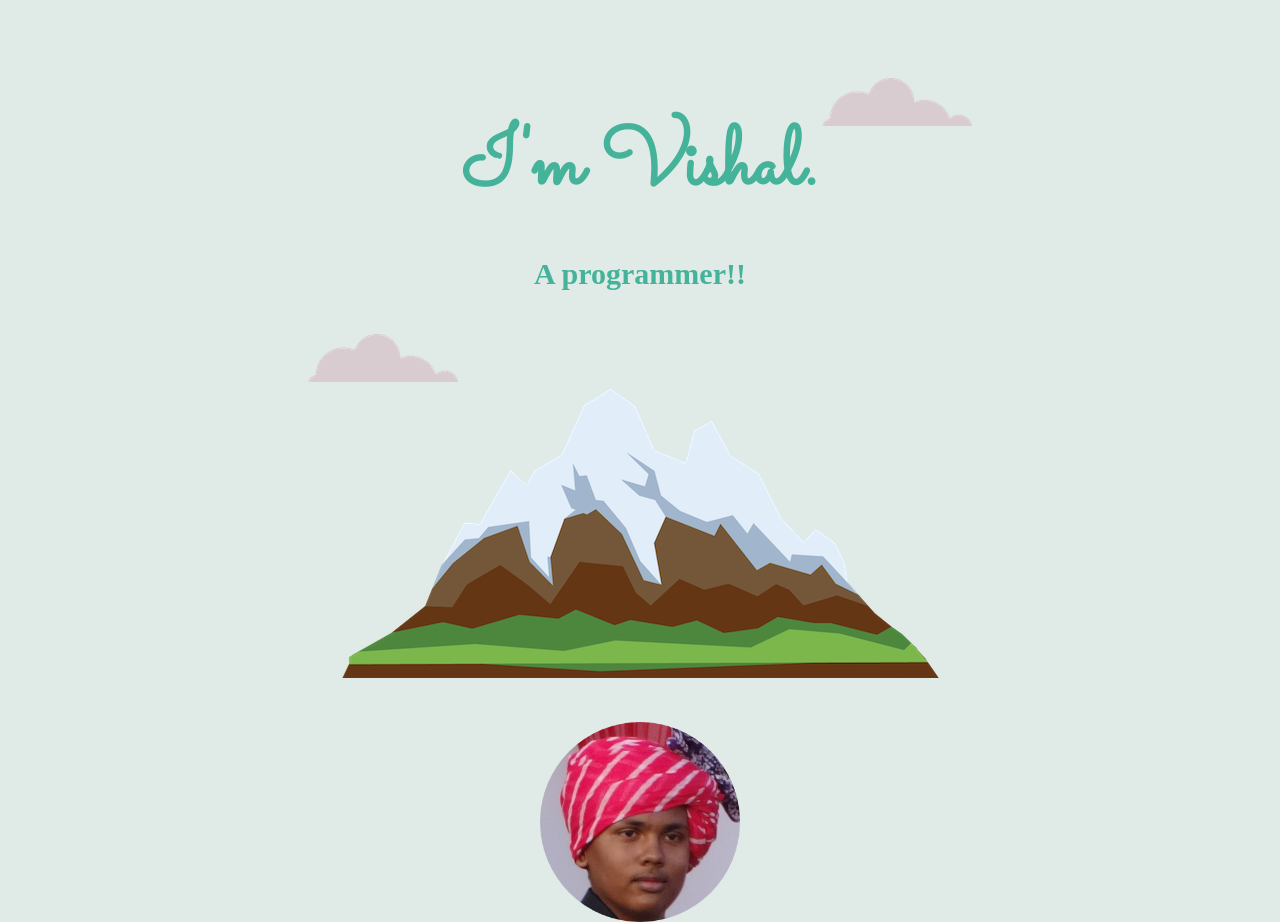
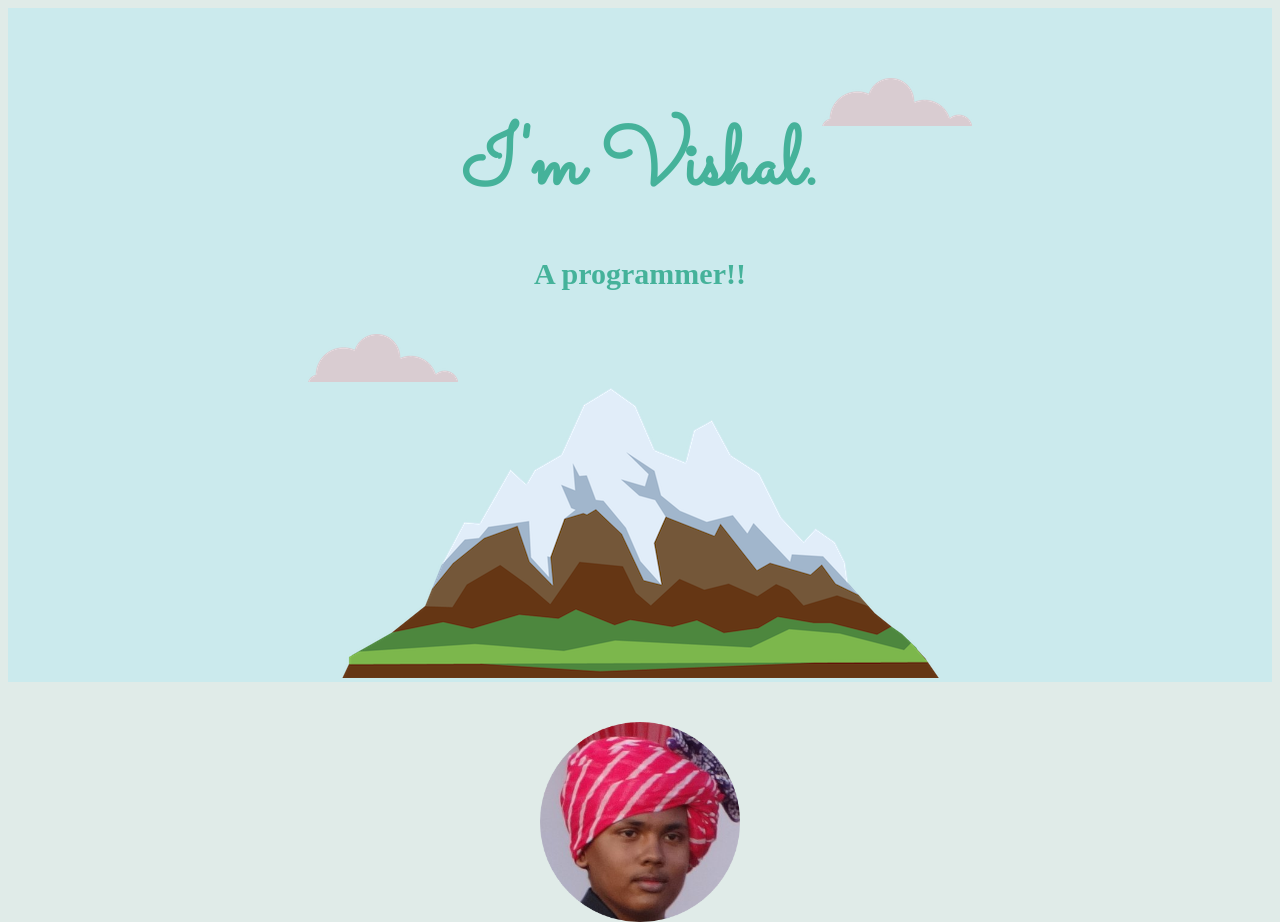
Before and after one commit to VishalP130821/new_cv, a PHP site: page / in a window 1280 px wide. Shown: the top 922 px of the page. Run offline with PHP 8.4, Linux system fonts and the light colour scheme; some web fonts are replaced.

Commit message:
Update styles.css

```diff
--- a/styles.css
+++ b/styles.css
@@ -27,6 +27,7 @@ h3{
 }
 
 .top-container{
+  background-color: #cbeaed;
   position: relative;
   padding-top: 100px;
 }
```
